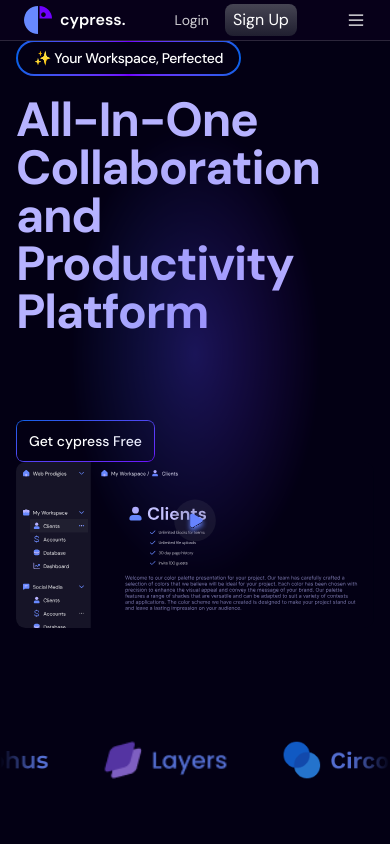
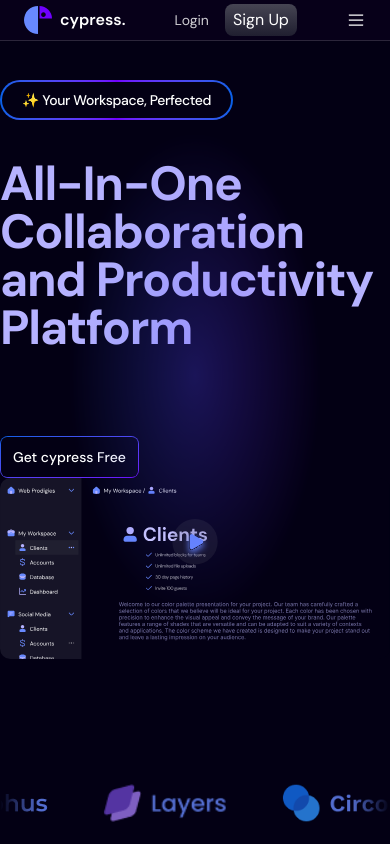
Before and after one commit to Creatureab/saas-page, a Next.js app: page / in a window 390 px wide. Shown: the top 844 px of the page. Built offline with nearby package versions, Linux system fonts and the light colour scheme.

Commit message:
mobile view

```diff
--- a/src/section/Hero.tsx
+++ b/src/section/Hero.tsx
@@ -4,13 +4,12 @@
 
 const Hero = () => {
     return (
-        <section className="relative pt-10 pb-4 md:pt-20 md:pb-10 overflow-hidden">
-            <div className="container px-4 mx-auto inset-0">
+        <section className="relative pt-10 pb-7 md:mt-10 md:pt-20 md:pb-10 overflow-hidden">
             <div className="container lg:flex lg:flex-col lg:items-center lg:text-center">
-            <div className="flex w-fit flex-col lg:items-center">
-                    <div className="mb-5">
+                <div className="flex w-fit flex-col lg:items-center">
+                    <div className="mb-10 mt-10 justify-between">
                         <div className="rounded-full p-[2px] bg-gradient-to-r from-[#0560E8] via-[#7000FF] to-[#0560E8]">
-                            <div className="flex justify-center px-4 py-1.5 rounded-full bg-[#030014]">
+                            <div className="flex px-5 py-2 gap-2.5 items-center rounded-full bg-[#030014]">
                                 <span className="text-sm font-medium text-white tracking-tight">
                                     ✨ Your Workspace, Perfected
                                 </span>
@@ -19,7 +18,7 @@
                     </div>
                 </div>
 
-                    <h1 className="max-w-5xl mb-3 text-5xl font-bold tracking-tight text-[#B6B2FF] md:text-7xl lg:text-6xl">
+                    <h1 className="max-w-5xl mb-3 text-5xl font-bold tracking-tight text-[#B6B2FF] md:text-7xl lg:text-6xl justify-between">
                         All-In-One Collaboration and Productivity Platform
                     </h1>
 
@@ -45,7 +44,6 @@
                             </div>
                     </div>
                 </div>
-            </div>
         </section>
     )
 }
```
